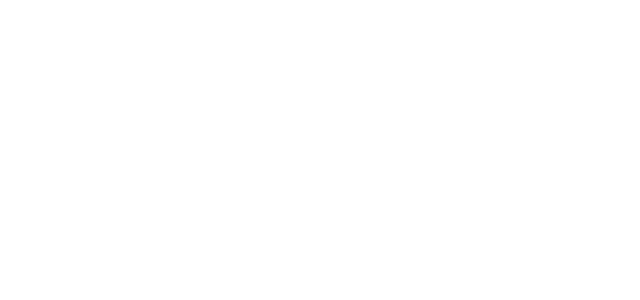
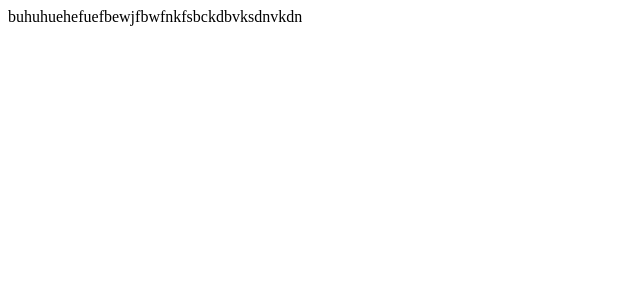
Before and after one commit to barrybtw/react-project, a React (Create React App) app: page / in a window 1280 px wide. Before the commit this address had no page. Shown: the top 300 px of the page, without its empty margins (0-640 px from the left). Built offline with nearby package versions, Linux system fonts and the light colour scheme.

Commit message:
added bruh

```diff
--- a/src/App.js
+++ b/src/App.js
@@ -4,6 +4,7 @@
   return (
     <Router>
       <Routes>{/* <Route path="/" element={<Thing/>}/> */}</Routes>
+      buhuhuehefuefbewjfbwfnkfsbckdbvksdnvkdn
     </Router>
   );
 };
```
